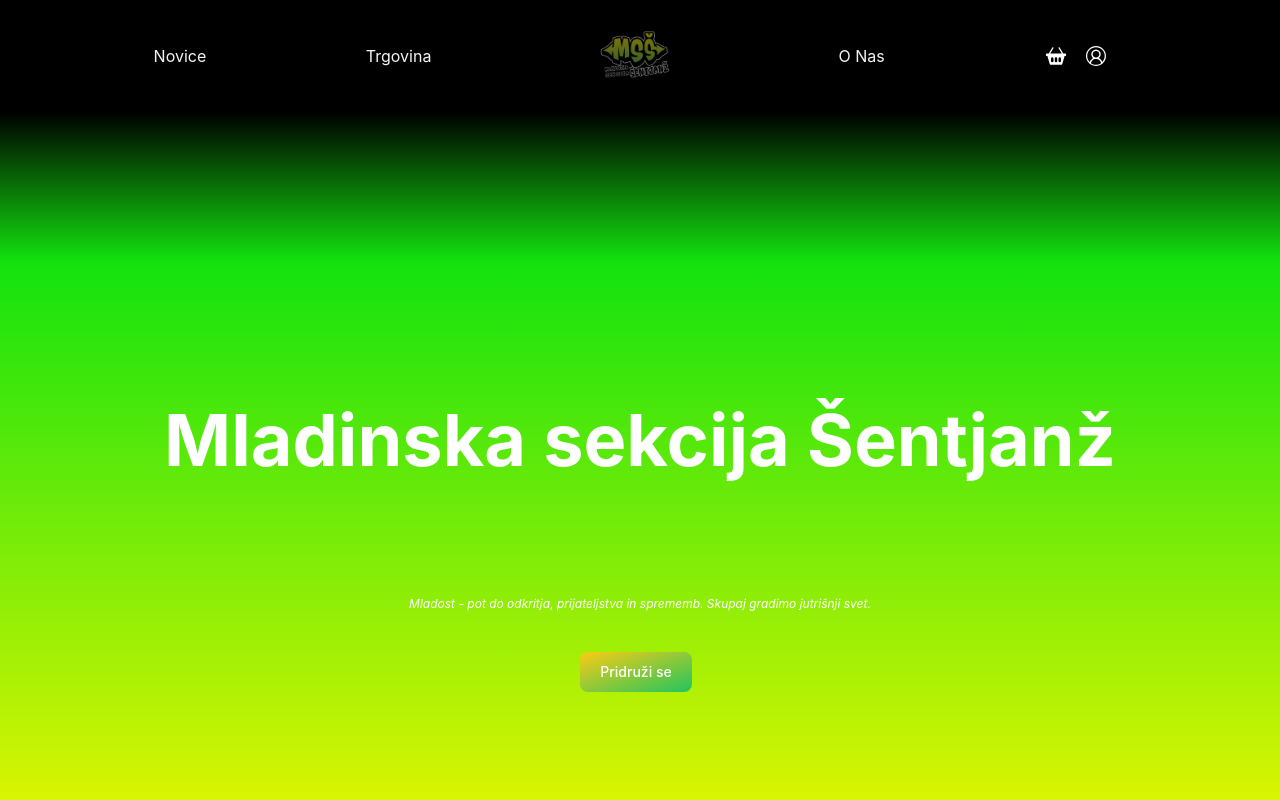
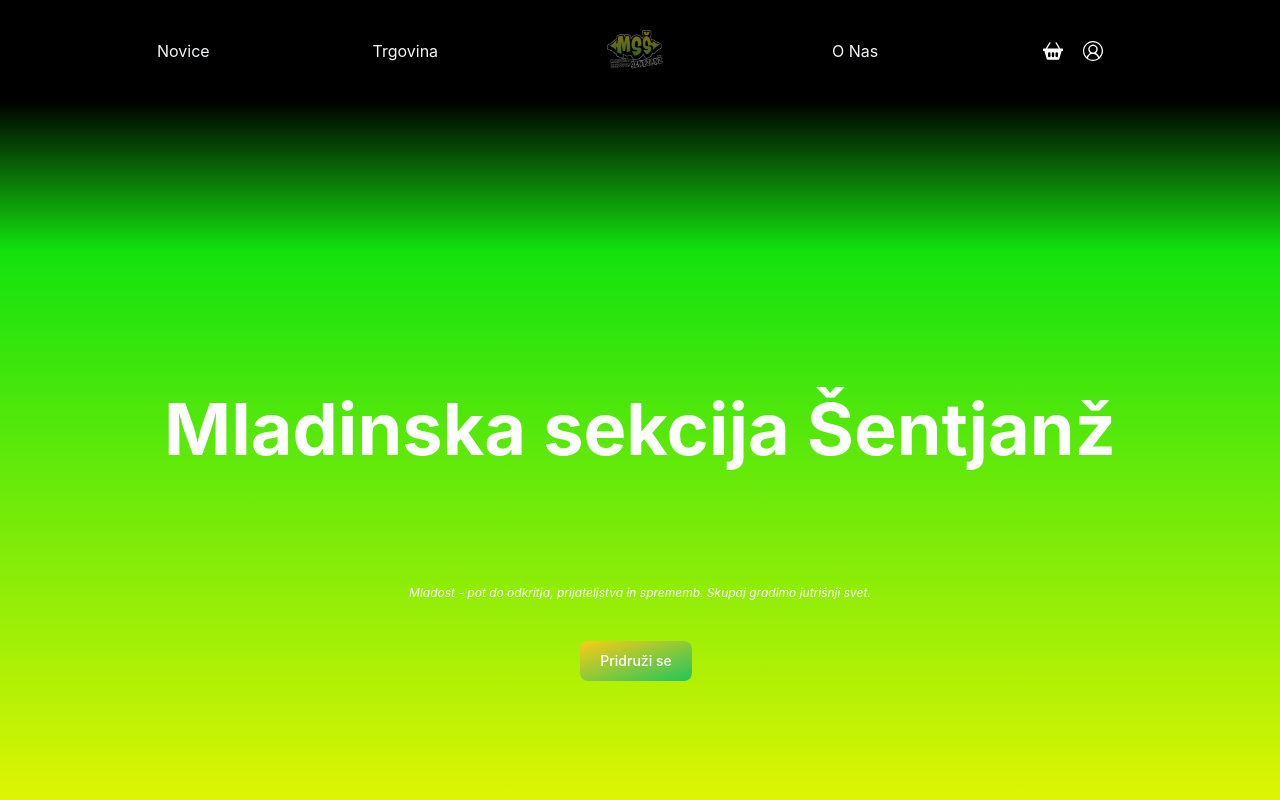
Before and after one commit to Vid-Zganjar/mss-spletna, a React (Create React App) app: page / in a window 1280 px wide. Shown: the top 800 px of the page. Built offline with nearby package versions, Linux system fonts and the light colour scheme.

Commit message:
navbar ml slika 100px

```diff
--- a/src/Navbar/Navbar.tsx
+++ b/src/Navbar/Navbar.tsx
@@ -23,7 +23,7 @@ function Navbar() {
         </div>
         <div>
         <NavLink to="/trgovina">
-        <a href='#' className="border-b-2 border-transparent hover:text-gray-50  hover:border-green-500 pl-4">Trgovina</a>
+        <a href='#' className="border-b-2 border-transparent hover:text-gray-50  hover:border-green-500 ml-4">Trgovina</a>
         </NavLink>
         </div>
         <div>
--- a/src/Navbar/navbar.css
+++ b/src/Navbar/navbar.css
@@ -41,7 +41,7 @@
         padding-right:20px;
     }
     .slika{
-        width: 120px;
+        width: 100px;
     }
 }
 .active{
```
